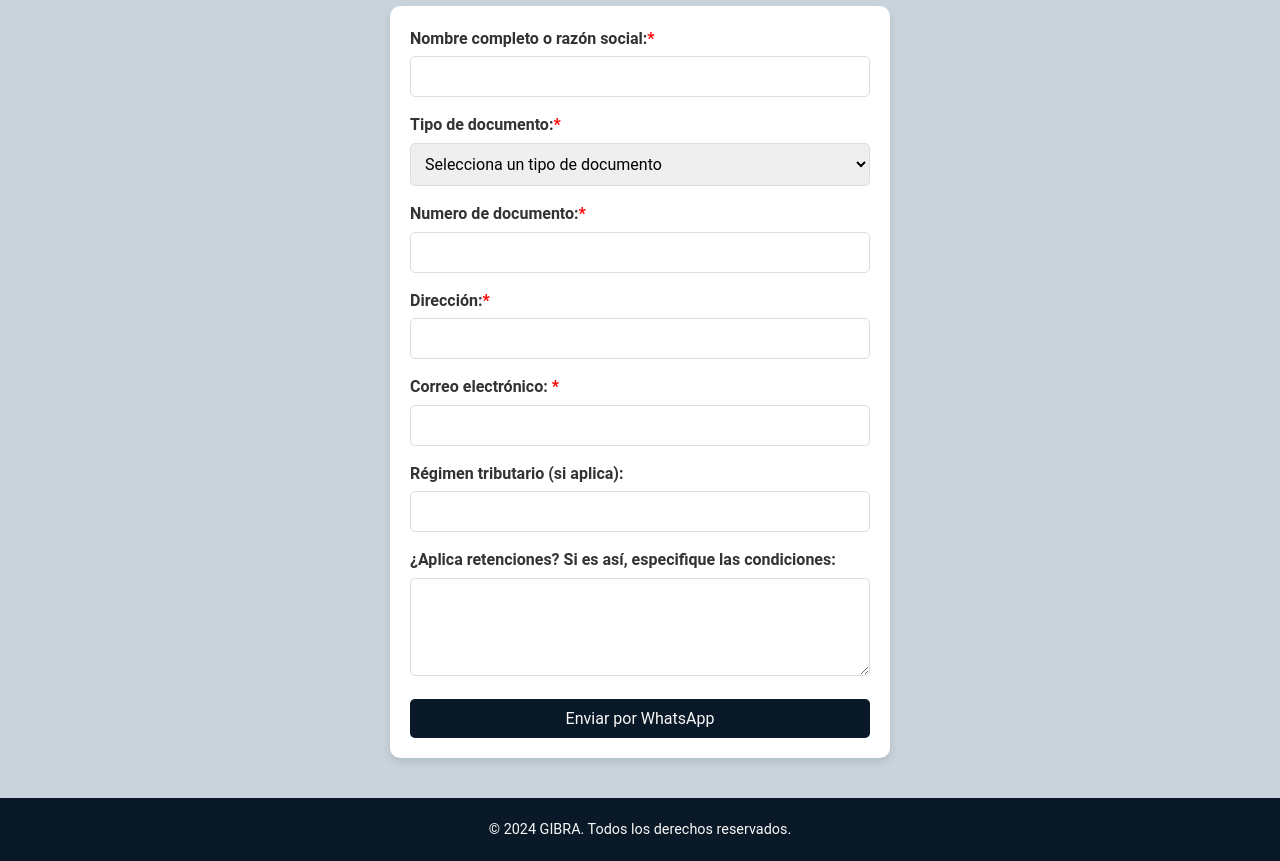
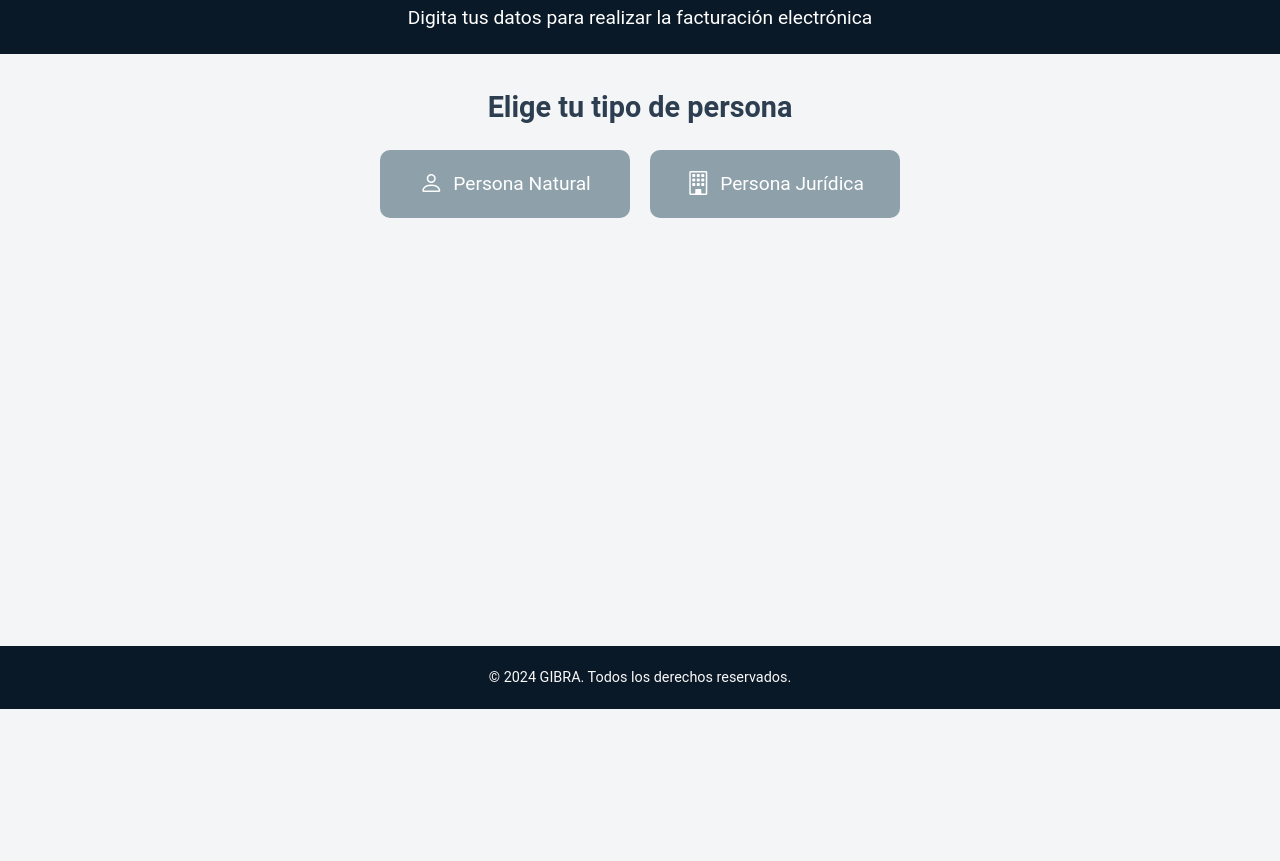
Before and after one commit to GIBRA2024/Propuesta_formulario, a plain HTML site: page index.html in a window 1280 px wide. Shown: the part 91-952 px from the top of the page. After the commit the page ends 800 px from the top, so only its background shows below. Drawn offline with nearby package versions, Linux system fonts and the light colour scheme.

Commit message:
forma final

```diff
--- /dev/null
+++ b/index.css
@@ -0,0 +1,89 @@
+/* Reset */
+* {
+    font-family: 'Roboto', sans-serif;
+    margin: 0;
+    padding: 0;
+    box-sizing: border-box;
+}
+
+/* Estilo general */
+body {
+    line-height: 1.6;
+    color: #0a1927;
+    background-color: #f4f5f7;
+    overflow-x: hidden;
+    display: flex;
+    flex-direction: column;
+    min-height: 100vh;
+}
+
+/* Encabezado */
+.contact-header {
+    text-align: center;
+    background-color: #0a1927;
+    color: white;
+    padding: 20px 10px;
+}
+
+.contact-header h1 {
+    font-size: 2.5rem;
+    margin-bottom: 10px;
+}
+
+.contact-header p {
+    font-size: 1.2rem;
+}
+
+/* Contenedor principal */
+.container {
+    flex: 1;
+    text-align: center;
+    padding: 30px 10px;
+}
+
+.container h2 {
+    font-size: 1.8rem;
+    margin-bottom: 20px;
+    color: #2c3e50;
+}
+
+.link-container {
+    display: flex;
+    justify-content: center;
+    gap: 20px;
+    flex-wrap: wrap;
+}
+
+.link {
+    display: flex;
+    align-items: center;
+    justify-content: center;
+    text-decoration: none;
+    color: white;
+    background-color: #8ea0aa;
+    padding: 15px 25px;
+    border-radius: 10px;
+    transition: transform 0.3s, background-color 0.3s;
+    font-size: 1.2rem;
+    width: 250px;
+}
+
+.link i {
+    margin-right: 10px;
+    font-size: 1.5rem;
+}
+
+.link:hover {
+    background-color: #6d8a97;
+    transform: translateY(-5px);
+}
+
+/* Pie de página */
+footer {
+    text-align: center;
+    padding: 20px;
+    background: #0a1927;
+    color: #f9f9f9;
+    font-size: 0.9rem;
+    margin-top: auto;
+}
--- a/index.html
+++ b/index.html
@@ -3,51 +3,30 @@
 <head>
     <meta charset="UTF-8">
     <meta name="viewport" content="width=device-width, initial-scale=1.0">
-    <title>Contacto</title>
+    <title>Principal</title>
     <link rel="stylesheet" href="https://cdn.jsdelivr.net/npm/bootstrap-icons@1.11.3/font/bootstrap-icons.min.css">
-    <link rel="stylesheet" href="styles.css">
+    <link rel="stylesheet" href="index.css">
 </head>
 <body>
-
 <!-- Encabezado -->
 <header class="contact-header">
-    <h1>Contáctanos</h1>
-    <p>Reserva una reunión o solicita una cotización con nuestro equipo.</p>
+    <h1>Formulario</h1>
+    <p>Digita tus datos para realizar la facturación electrónica</p>
 </header>
 
 <!-- Formulario -->
-<main class="form-container">
-    <form id="cotizacionForm">
-        <label for="nombre">Nombre completo o razón social:<span class="required">*</span></label>
-        <input type="text" id="nombre" name="nombre" required>
+<main class="container">
+    <h2>Elige tu tipo de persona</h2>
+    <div class="link-container">
+        <a href="personaNatural.html" class="link">
+            <i class="bi bi-person"></i> Persona Natural
+        </a>
+        <a href="personaJuridica.html" class="link">
+            <i class="bi bi-building"></i> Persona Jurídica
+        </a>
+    </div>
+</main>
 
-        <label for="tipoDocumento">Tipo de documento:<span class="required">*</span></label>
-        <select id="tipoDocumento" name="tipoDocumento" required>
-            <option value="" disabled selected>Selecciona un tipo de documento</option>
-            <option value="Cédula de Ciudadanía">Cédula de Ciudadanía</option>
-            <option value="Cédula de Extranjería">Cédula de Extranjería</option>
-            <option value="Pasaporte">Pasaporte</option>
-            <option Value="Número de Identificación Tributaria (NIT)">Número de Identificación Tributaria (NIT)</option>
-        </select>
-
-        <label for="numeroDocumento">Numero de documento:<span class="required">*</span></label>
-        <input type="number" id="numeroDocumento" name="numeroDocumento" required>
-
-        <label for="direccion">Dirección:<span class="required">*</span></label>
-        <input type="text" id="direccion" name="direccion" autocomplete="street-address" required>
-
-        <label for="correo">Correo electrónico: <span class="required">*</span></label>
-        <input type="email" id="correo" name="correo" required>
-
-        <label for="regimenTributario">Régimen tributario (si aplica):</label>
-        <input id="regimenTributario" name="regimenTributario">
-
-        <label for="mensaje">¿Aplica retenciones? Si es así, especifique las condiciones:</label>
-        <textarea id="mensaje" name="mensaje" rows="4" cols="30"></textarea>
-
-        <button type="button" onclick="enviarWhatsApp()">Enviar por WhatsApp</button>
-    </form>
-</main>
 <!-- Pie de página -->
 <footer>
     <p>&copy; 2024 GIBRA. Todos los derechos reservados.</p>
--- a/script.js
+++ b/script.js
@@ -1,31 +1,31 @@
-function enviarWhatsApp() {
+// Función genérica para enviar WhatsApp
+function enviarWhatsApp(formId, camposObligatorios, numeroDestino) {
     // Obtener los valores del formulario
-    const nombre = document.getElementById("nombre").value;
-    const tipoDcoumento = document.getElementById("tipoDocumento").value;
-    const numeroDocumento = document.getElementById("numeroDocumento").value;
-    const direccion = document.getElementById("direccion").value;
-    const correo = document.getElementById("correo").value;
-    const regimenTributario = document.getElementById("regimenTributario").value;
-    const mensajeAdicional = document.getElementById("mensaje").value;
+    const formulario = document.getElementById(formId);
+    const datosFormulario = {};
+
+    // Recopilar los datos del formulario
+    Array.from(formulario.elements).forEach(element => {
+        if (element.type !== "button" && element.type !== "submit") {
+            datosFormulario[element.name] = element.value;
+        }
+    });
 
     // Validar que los campos obligatorios estén completos
-    if (!nombre || !tipoDcoumento || !numeroDocumento || !direccion || !correo) {
-        alert("Por favor, completa todos los campos obligatorios antes de enviar.");
-        return;
+    for (const campo of camposObligatorios) {
+        if (!datosFormulario[campo]) {
+            alert(`Por favor, completa el campo ${campo} antes de enviar.`);
+            return;
+        }
     }
 
-    // Número de WhatsApp donde se enviará (formato internacional, sin '+')
-    const numeroDestino = "573225725739"; // Cambia esto al número de tu negocio.
-
     // Construir el mensaje
-    const mensajeCompleto = `
-        Nombre completo o razón social: ${nombre}
-        Tipo de documento: ${tipoDcoumento}
-        Numero de documento: ${numeroDocumento}
-        Dirección: ${direccion}. Correo electrónico: ${correo}.
-        ${regimenTributario ? "Régimen tributario: " + regimenTributario : ""}
-        ${mensajeAdicional ? "Detalles adicionales: " + mensajeAdicional : ""}
-        `;
+    let mensajeCompleto = "";
+    for (const [campo, valor] of Object.entries(datosFormulario)) {
+        if (valor) {
+            mensajeCompleto += `${campo.charAt(0).toUpperCase() + campo.slice(1)}: ${valor}\n`;
+        }
+    }
 
     // Codificar el mensaje para URL
     const mensajeCodificado = encodeURIComponent(mensajeCompleto);
@@ -36,3 +36,17 @@ function enviarWhatsApp() {
     // Redirigir al enlace
     window.open(enlace, "_blank");
 }
+
+// Función para enviar WhatsApp para Persona Natural
+function enviarWhatsAppPersonaNatural() {
+    const camposObligatorios = ["nombre", "tipoDocumento", "numeroDocumento", "direccion", "correo"];
+    const numeroDestino = "573225725739"; // Cambia esto al número de tu negocio
+    enviarWhatsApp("cotizacionForm", camposObligatorios, numeroDestino);
+}
+
+// Función para enviar WhatsApp para Persona Jurídica
+function enviarWhatsAppPersonaJuridica() {
+    const camposObligatorios = ["razonSocial", "numeroNit", "direccion", "correo"];
+    const numeroDestino = "573225725739"; // Cambia esto al número de tu negocio
+    enviarWhatsApp("cotizacionForm", camposObligatorios, numeroDestino);
+}
--- a/styles.css
+++ b/styles.css
@@ -1,3 +1,4 @@
+/* General */
 * {
     font-family: 'Roboto', sans-serif;
     margin: 0;
@@ -6,20 +7,42 @@
 }
 
 body {
-    font-family: 'Roboto', sans-serif;
     line-height: 1.6;
-    color: #333;
-    background-color: #c8d3db;
-    overflow-x: hidden;
+    color: #0a1927;
+    background-color: #f4f5f7;
+    display: flex;
+    flex-direction: column;
+    min-height: 100vh;
 }
 
+/* Encabezado */
+.contact-header {
+    text-align: center;
+    background-color: #0a1927;
+    color: #fff;
+    padding: 20px 10px;
+}
+
+.contact-header h1 {
+    font-size: 2rem;
+    margin-bottom: 10px;
+}
+
+.contact-header p {
+    font-size: 1.2rem;
+}
+
+/* Formulario */
 .form-container {
-    max-width: 500px;
-    margin: 20px auto;
-    background: #fff;
+    margin: 30px auto;
     padding: 20px;
+    background-color: #fff;
     border-radius: 10px;
     box-shadow: 0 4px 8px rgba(0, 0, 0, 0.1);
+}
+
+.form-group {
+    margin-bottom: 20px;
 }
 
 form label {
@@ -31,8 +54,8 @@ form label {
 form input, form select, form textarea {
     width: 100%;
     padding: 10px;
-    margin-bottom: 15px;
-    border: 1px solid #ddd;
+    margin-top: 5px;
+    border: 1px solid #ccc;
     border-radius: 5px;
     font-size: 1rem;
 }
@@ -42,21 +65,28 @@ form input:focus, form select:focus, form textarea:focus {
     outline: none;
 }
 
-form button {
-    display: block;
+.btn-submit {
+    display: flex;
+    align-items: center;
+    justify-content: center;
     width: 100%;
-    padding: 10px;
-    background-color: #0a1927;
-    color: #f9f9f9;
+    padding: 10px 15px;
+    background-color: #25d366;
+    color: #fff;
     border: none;
     border-radius: 5px;
     font-size: 1rem;
     cursor: pointer;
-    transition: background 0.3s ease;
+    transition: background-color 0.3s ease;
 }
 
-form button:hover {
-    background-color: #005bb5;
+.btn-submit i {
+    margin-right: 10px;
+    font-size: 1.2rem;
+}
+
+.btn-submit:hover {
+    background-color: #1ebe58;
 }
 
 .required {
@@ -64,15 +94,16 @@ form button:hover {
     font-weight: bold;
 }
 
-/* Footer */
+/* Pie de página */
 footer {
     text-align: center;
     padding: 20px;
     background: #0a1927;
     color: #f9f9f9;
     font-size: 0.9rem;
-    margin-top: 40px;
+    margin-top: auto;
 }
+
 
 input[type="number"]::-webkit-inner-spin-button,
 input[type="number"]::-webkit-outer-spin-button {
```
Also changed, not shown: personaJuridica.html (added, +65 -0 lines), personaNatural.html (added, +74 -0 lines).
